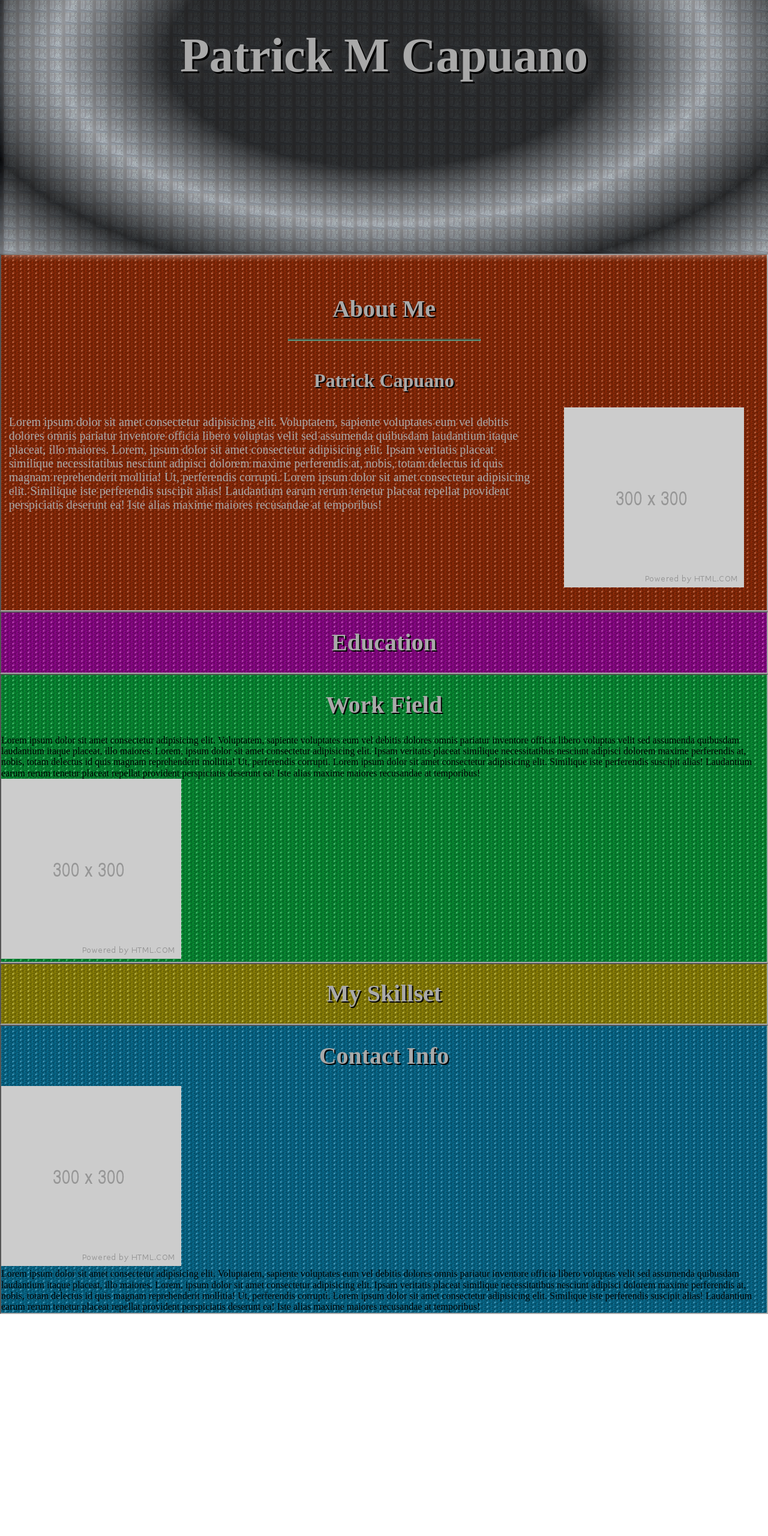
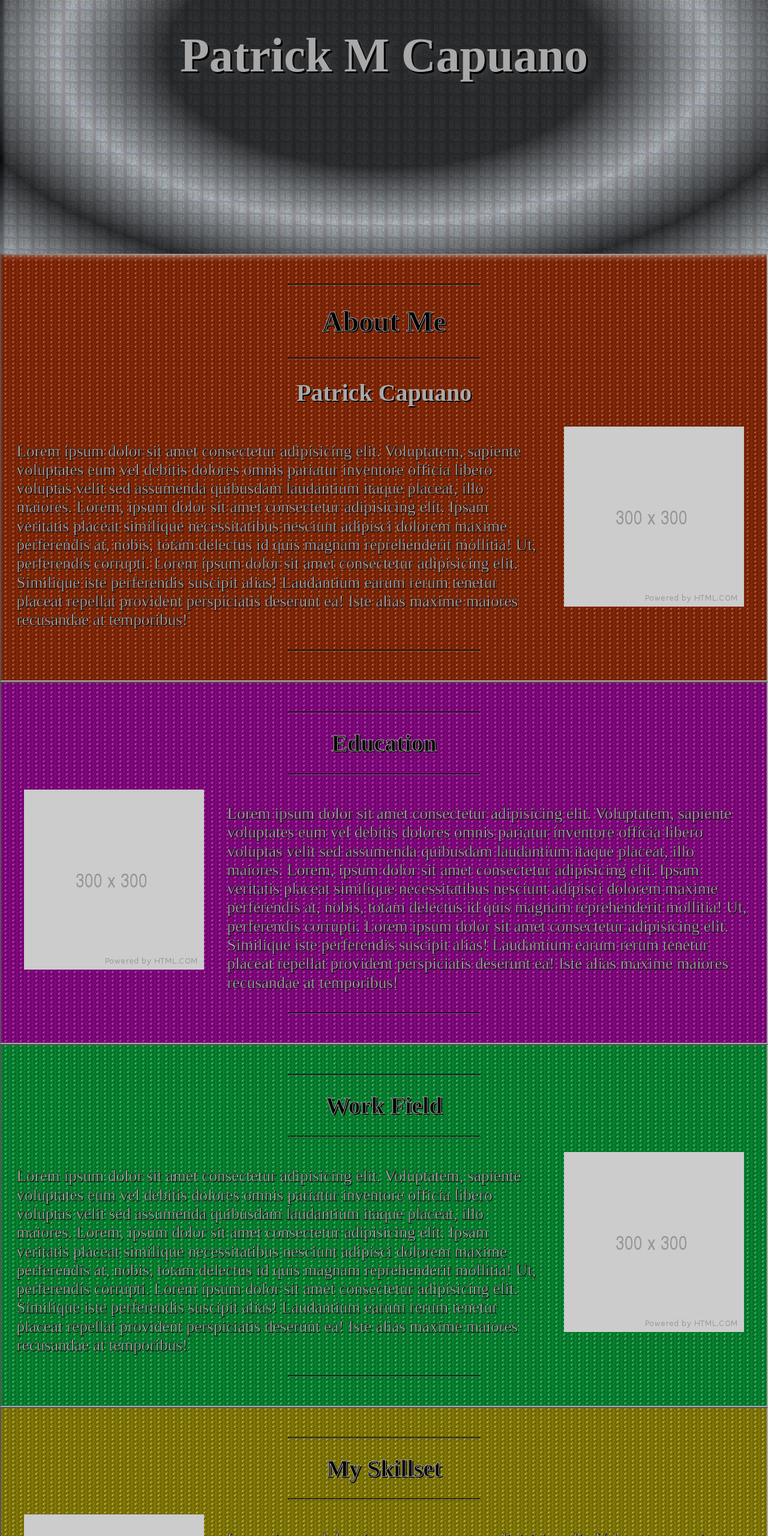
Before and after one commit to PCapuano978/Patirck_Capuano_portfolio, a plain HTML site: page index.html in a window 1280 px wide. Shown: the part 240-2800 px from the top of the page at 60% size. Before the commit the page ends 2430 px from the top, so only its background shows below. Drawn offline with nearby package versions, Linux system fonts and the light colour scheme.

Commit message:
Finally got some serious work done.
My layout for the cite is pretty much finalized, surprisingly enough. All I just need to do is put the text on each page, put in new images, and document all my comments. Okay, that does sound like a bit much, but I can for sure do this in one night easily.

Here's hoping all goes well.

```diff
--- a/index.html
+++ b/index.html
@@ -58,11 +58,14 @@
 
   <section id="about">
 
+    <hr class="pagetop">
+
     <h1>About Me</h1>
 
+    <hr>
+
+
     <h2>
-
-        <hr>
 
       Patrick Capuano
 
@@ -81,12 +84,19 @@
 
       <div class="text">
 
-        Lorem ipsum dolor sit amet consectetur adipisicing elit. Voluptatem, sapiente voluptates eum vel debitis dolores omnis pariatur inventore officia libero voluptas velit sed assumenda quibusdam laudantium itaque placeat, illo maiores.
-        Lorem, ipsum dolor sit amet consectetur adipisicing elit. Ipsam veritatis placeat similique necessitatibus nesciunt adipisci dolorem maxime perferendis at, nobis, totam delectus id quis magnam reprehenderit mollitia! Ut, perferendis corrupti.
-        Lorem ipsum dolor sit amet consectetur adipisicing elit. Similique iste perferendis suscipit alias! Laudantium earum rerum tenetur placeat repellat provident perspiciatis deserunt ea! Iste alias maxime maiores recusandae at temporibus!
+        Lorem ipsum dolor sit amet consectetur adipisicing elit. Voluptatem, sapiente voluptates eum vel debitis
+        dolores omnis pariatur inventore officia libero voluptas velit sed assumenda quibusdam laudantium itaque
+        placeat, illo maiores.
+        Lorem, ipsum dolor sit amet consectetur adipisicing elit. Ipsam veritatis placeat similique necessitatibus
+        nesciunt adipisci dolorem maxime perferendis at, nobis, totam delectus id quis magnam reprehenderit mollitia!
+        Ut, perferendis corrupti.
+        Lorem ipsum dolor sit amet consectetur adipisicing elit. Similique iste perferendis suscipit alias! Laudantium
+        earum rerum tenetur placeat repellat provident perspiciatis deserunt ea! Iste alias maxime maiores recusandae
+        at temporibus!
 
       </div>
 
+      <hr class="pagebottom">
 
     </div>
 
@@ -96,47 +106,14 @@
 
   <section id="education">
 
+    <hr class="pagetop">
+
     <h1>Education</h1>
 
-  </section>
-
-  <section id="work">
-
-    <h1>Work Field</h1>
+    <hr>
 
 
     <div>
-
-        Lorem ipsum dolor sit amet consectetur adipisicing elit. Voluptatem, sapiente voluptates eum vel debitis dolores omnis pariatur inventore officia libero voluptas velit sed assumenda quibusdam laudantium itaque placeat, illo maiores.
-        Lorem, ipsum dolor sit amet consectetur adipisicing elit. Ipsam veritatis placeat similique necessitatibus nesciunt adipisci dolorem maxime perferendis at, nobis, totam delectus id quis magnam reprehenderit mollitia! Ut, perferendis corrupti.
-        Lorem ipsum dolor sit amet consectetur adipisicing elit. Similique iste perferendis suscipit alias! Laudantium earum rerum tenetur placeat repellat provident perspiciatis deserunt ea! Iste alias maxime maiores recusandae at temporibus!
-
-        </div>
-
-
-        <div class="text">
-
-            <img src="Placerholder_Icon.png" alt="">
-
-        </div>
-
-
-    </div>
-
-    <div class="clearfix"></div>
-
-
-  </section>
-
-  <section id="skills">
-
-    <h1>My Skillset</h1>
-
-  </section>
-
-  <footer id="contact">
-
-    <h1>Contact Info</h1>
 
 
       <div>
@@ -148,12 +125,140 @@
 
       <div class="text">
 
-            Lorem ipsum dolor sit amet consectetur adipisicing elit. Voluptatem, sapiente voluptates eum vel debitis dolores omnis pariatur inventore officia libero voluptas velit sed assumenda quibusdam laudantium itaque placeat, illo maiores.
-            Lorem, ipsum dolor sit amet consectetur adipisicing elit. Ipsam veritatis placeat similique necessitatibus nesciunt adipisci dolorem maxime perferendis at, nobis, totam delectus id quis magnam reprehenderit mollitia! Ut, perferendis corrupti.
-            Lorem ipsum dolor sit amet consectetur adipisicing elit. Similique iste perferendis suscipit alias! Laudantium earum rerum tenetur placeat repellat provident perspiciatis deserunt ea! Iste alias maxime maiores recusandae at temporibus!
+        Lorem ipsum dolor sit amet consectetur adipisicing elit. Voluptatem, sapiente voluptates eum vel debitis
+        dolores omnis pariatur inventore officia libero voluptas velit sed assumenda quibusdam laudantium itaque
+        placeat, illo maiores.
+        Lorem, ipsum dolor sit amet consectetur adipisicing elit. Ipsam veritatis placeat similique necessitatibus
+        nesciunt adipisci dolorem maxime perferendis at, nobis, totam delectus id quis magnam reprehenderit mollitia!
+        Ut, perferendis corrupti.
+        Lorem ipsum dolor sit amet consectetur adipisicing elit. Similique iste perferendis suscipit alias! Laudantium
+        earum rerum tenetur placeat repellat provident perspiciatis deserunt ea! Iste alias maxime maiores recusandae
+        at temporibus!
 
       </div>
 
+      <hr class="pagebottom">
+
+    </div>
+
+    <div class="clearfix"></div>
+
+
+  </section>
+
+  <section id="work">
+
+    <hr class="pagetop">
+
+    <h1>Work Field</h1>
+
+    <hr>
+
+
+    <div>
+
+      <img src="Placerholder_Icon.png" alt="">
+
+    </div>
+
+
+    <div class="text">
+
+
+      Lorem ipsum dolor sit amet consectetur adipisicing elit. Voluptatem, sapiente voluptates eum vel debitis dolores
+      omnis pariatur inventore officia libero voluptas velit sed assumenda quibusdam laudantium itaque placeat, illo
+      maiores.
+      Lorem, ipsum dolor sit amet consectetur adipisicing elit. Ipsam veritatis placeat similique necessitatibus
+      nesciunt adipisci dolorem maxime perferendis at, nobis, totam delectus id quis magnam reprehenderit mollitia! Ut,
+      perferendis corrupti.
+      Lorem ipsum dolor sit amet consectetur adipisicing elit. Similique iste perferendis suscipit alias! Laudantium
+      earum rerum tenetur placeat repellat provident perspiciatis deserunt ea! Iste alias maxime maiores recusandae at
+      temporibus!
+
+    </div>
+
+    <hr class="pagebottom">
+
+    </div>
+
+    <div class="clearfix"></div>
+
+
+  </section>
+
+  <section id="skills">
+
+    <hr class="pagetop">
+
+    <h1>My Skillset</h1>
+
+    <hr>
+
+
+    <div>
+
+
+      <div>
+
+        <img src="Placerholder_Icon.png" alt="">
+
+      </div>
+
+
+      <div class="text">
+
+        Lorem ipsum dolor sit amet consectetur adipisicing elit. Voluptatem, sapiente voluptates eum vel debitis
+        dolores omnis pariatur inventore officia libero voluptas velit sed assumenda quibusdam laudantium itaque
+        placeat, illo maiores.
+        Lorem, ipsum dolor sit amet consectetur adipisicing elit. Ipsam veritatis placeat similique necessitatibus
+        nesciunt adipisci dolorem maxime perferendis at, nobis, totam delectus id quis magnam reprehenderit mollitia!
+        Ut, perferendis corrupti.
+        Lorem ipsum dolor sit amet consectetur adipisicing elit. Similique iste perferendis suscipit alias! Laudantium
+        earum rerum tenetur placeat repellat provident perspiciatis deserunt ea! Iste alias maxime maiores recusandae
+        at temporibus!
+
+      </div>
+
+      <hr class="pagebottom">
+
+    </div>
+
+    <div class="clearfix"></div>
+
+
+  </section>
+
+  <footer id="contact">
+
+    <hr class="pagetop">
+
+    <h1>Contact Info</h1>
+
+    <hr>
+
+
+    <div>
+
+      <img src="Placerholder_Icon.png" alt="">
+
+    </div>
+
+
+    <div class="text">
+
+      Lorem ipsum dolor sit amet consectetur adipisicing elit. Voluptatem, sapiente voluptates eum vel debitis dolores
+      omnis pariatur inventore officia libero voluptas velit sed assumenda quibusdam laudantium itaque placeat, illo
+      maiores.
+      Lorem, ipsum dolor sit amet consectetur adipisicing elit. Ipsam veritatis placeat similique necessitatibus
+      nesciunt adipisci dolorem maxime perferendis at, nobis, totam delectus id quis magnam reprehenderit mollitia! Ut,
+      perferendis corrupti.
+      Lorem ipsum dolor sit amet consectetur adipisicing elit. Similique iste perferendis suscipit alias! Laudantium
+      earum rerum tenetur placeat repellat provident perspiciatis deserunt ea! Iste alias maxime maiores recusandae at
+      temporibus!
+
+    </div>
+
+    <hr class="pagebottom">
 
     </div>
 
--- a/main.css
+++ b/main.css
@@ -1,6 +1,8 @@
 @charset "utf-8";
 
+
 /* Universal Styles */
+
 
 html {
     background-image: url("elbow_deep_in_code.jpg");
@@ -19,7 +21,25 @@ body {
     clear: both;
 }
 
+hr {
+    text-align: center;
+    border-color: black;
+
+    width: 25%;
+    height: 1px;
+    margin-bottom: 1.5em;
+}
+
+hr.pagetop {
+    margin-top: 3em;
+}
+
+hr.pagebottom {
+    margin-bottom: 3em;
+}
+
 /* Home & Nav Styles */
+
 
 h1#name {
     padding-top: 1.7em;
@@ -38,10 +58,9 @@ section#home {
     filter: drop-shadow(5px 5px 4px rgba(255, 255, 255, .7));
 }
 
-
 nav ul {
     text-align: center;
-    padding: .8em;
+    padding: 0em .8em 1em .8em;
     width: 100%;
     height: 1em;
     margin: 0 auto;
@@ -57,7 +76,6 @@ nav ul {
 nav li {
     padding: 0 3%;
     text-align: center;
-    vertical-align: middle;
     display: inline-block;
 }
 
@@ -74,7 +92,9 @@ nav ul a:hover {
     text-shadow: 1px 1px white;
 }
 
+
 /* About Styles */
+
 
 section#about {
     background-image: url("pixel_back_brown.jpg");
@@ -86,15 +106,16 @@ section#about {
     text-align: center;
     float: center;
     color: darkgray;
-    padding-top: 1em;
-    font-size: 2.5em;
+    font-size: 3em;
     text-shadow: 2px 2px black;
+    -webkit-text-stroke: 1px;
+    -webkit-text-fill-color: black;
 }
 
 #about h2 {
     text-align: center;
     color: darkgray;
-    font-size: 2em;
+    font-size: 2.5em;
     text-shadow: 2px 2px black;
 }
 
@@ -104,22 +125,16 @@ section#about {
 }
 
 #about div.text {
-    padding: 1%;
-    font-size: 1.25em;
-    color: darkgray;
-    outline: 1px black;
-
-}
-
-#about hr {
-    text-align: center;
-    border-color: turquoise;
-    width: 25%;
-    height: 1px;
-    margin-bottom: 1.5em;
+    padding: 2%;
+    font-size: 1.7em;
+    color: black;
+    text-shadow: 1px 1px;
+    -webkit-text-stroke: .3px;
+    -webkit-text-fill-color: darkgray;
 }
 
 /* Education Styles */
+
 
 section#education {
     background-image: url("pixel_back_purple.jpg");
@@ -132,9 +147,26 @@ section#education {
     text-align: center;
     font-size: 2.5em;
     text-shadow: 2px 2px black;
+    -webkit-text-stroke: 1px;
+    -webkit-text-fill-color: black;
+}
+
+#education div.text {
+    padding: 2%;
+    font-size: 1.7em;
+    color: black;
+    text-shadow: 1px 1px;
+    -webkit-text-stroke: .3px;
+    -webkit-text-fill-color: darkgray;
+}
+
+#education img {
+    float: left;
+    padding: 0 3% 3%;
 }
 
 /* Work Styles */
+
 
 section#work {
     background-image: url("pixel_back_green.jpg");
@@ -147,9 +179,26 @@ section#work {
     text-align: center;
     font-size: 2.5em;
     text-shadow: 2px 2px black;
+    -webkit-text-stroke: 1px;
+    -webkit-text-fill-color: black;
+}
+
+#work div.text {
+    padding: 2%;
+    font-size: 1.7em;
+    color: black;
+    text-shadow: 1px 1px;
+    -webkit-text-stroke: .3px;
+    -webkit-text-fill-color: darkgray;
+}
+
+#work img {
+    float: right;
+    padding: 0 3% 3%;
 }
 
 /* Skillset Styles */
+
 
 section#skills {
     background-image: url("pixel_back_yellow.jpg");
@@ -162,9 +211,26 @@ section#skills {
     text-align: center;
     font-size: 2.5em;
     text-shadow: 2px 2px black;
+    -webkit-text-stroke: 1px;
+    -webkit-text-fill-color: black;
+}
+
+#skills div.text {
+    padding: 2%;
+    font-size: 1.7em;
+    color: black;
+    text-shadow: 1px 1px;
+    -webkit-text-stroke: .3px;
+    -webkit-text-fill-color: darkgray;
+}
+
+#skills img {
+    float: left;
+    padding: 0 3% 3%;
 }
 
 /* Contact Styles */
+
 
 footer#contact {
     background-image: url("pixel_back_blue.jpg");
@@ -177,8 +243,23 @@ footer#contact {
     text-align: center;
     font-size: 2.5em;
     text-shadow: 2px 2px black;
+    -webkit-text-stroke: 1px;
+    -webkit-text-fill-color: black;
 }
 
+#contact div.text {
+    padding: 2%;
+    font-size: 1.7em;
+    color: black;
+    text-shadow: 1px 1px;
+    -webkit-text-stroke: .3px;
+    -webkit-text-fill-color: darkgray;
+}
+
+#contact img {
+    float: right;
+    padding: 0 3% 3%;
+}
 
 
 /* Create a personal resume website of no less than 4 complete pages using HTML5 and CSS3
```
Lines whose indentation alone changed are shown as unchanged.
